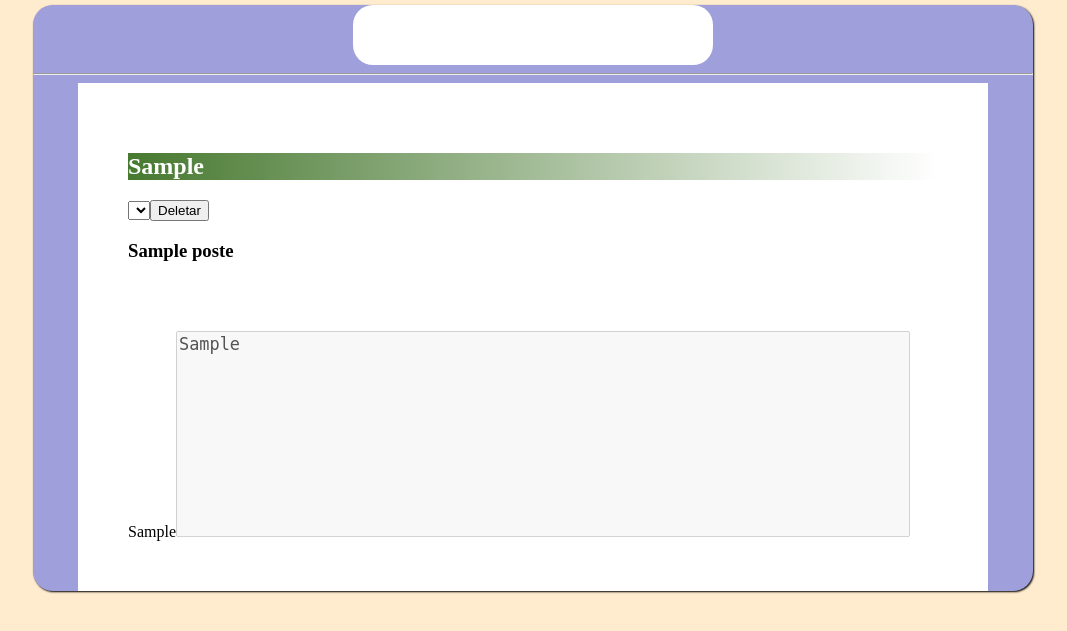
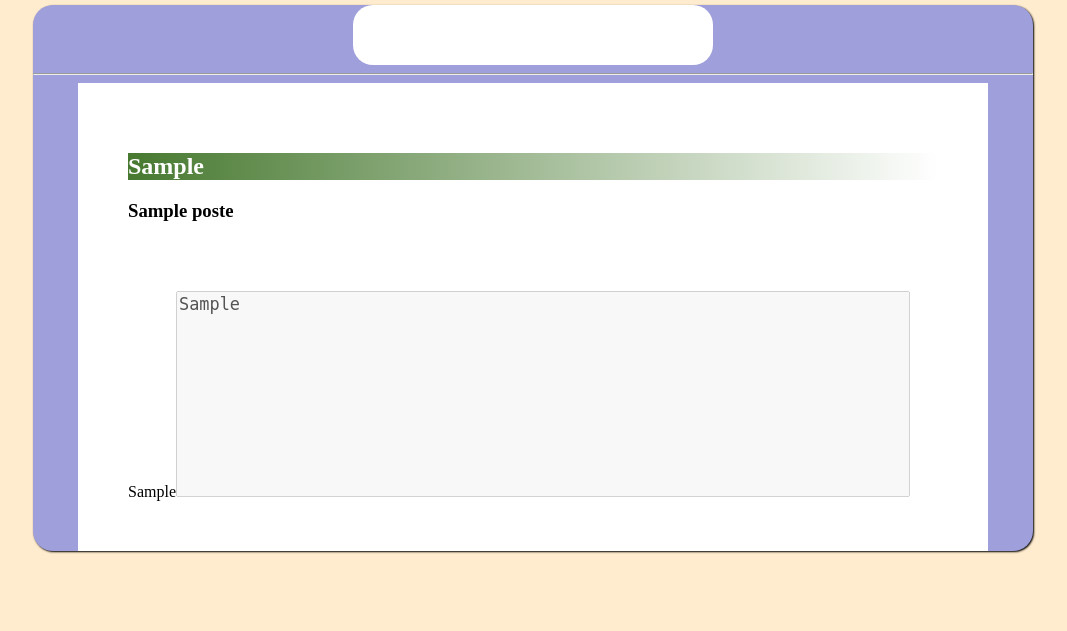
Before and after one commit to enzoDante/programa-php, a PHP site: page /blog.php in a window 1280 px wide. Shown: the part 384-1015 px from the top of the page, without its empty margins (107-1174 px from the left). After the commit the page ends 938 px from the top, so only its background shows below. Run offline with PHP 8.4, Linux system fonts and the light colour scheme; tables that the repository leaves empty or names only in its code hold one stand-in row (values such as "Sample post"); lists and menus that the app fills with data are empty.

Commit message:
Update blog.php

```diff
--- a/praticas-php/login_e_cadastro03/public/blog.php
+++ b/praticas-php/login_e_cadastro03/public/blog.php
@@ -109,14 +109,18 @@
 
                         if($p['video'] == 0){ #se nn tiver vídeo
                             #abaixo é os post q cada usuário poderá ver
-                            echo "<article class='posta'><h2>$criador</h2>
-                            <form action='blog.php' method='post'><select name='del'><option value='$i'></option></select><button type='submit'>Deletar</button></form>
-                            <h3>$titulo1</h3><textarea id='coment' cols='70' rows='10' disabled>$comentt</textarea></article>";
+                            echo "<article class='posta'><h2>$criador</h2>";
+                            if(isset($_SESSION['id_usuario'])){
+                                echo "<form action='blog.php' method='post'><select name='del'><option value='$i'></option></select><button type='submit'>Deletar</button></form>";
+                            }
+                            echo "<h3>$titulo1</h3><textarea id='coment' cols='70' rows='10' disabled>$comentt</textarea></article>";
                         }else{
                             $video1 = $p['video'];
-                            echo "<article class='posta'><h2>$criador</h2>
-                            <form action='blog.php' method='post'><select name='del'><option value='$i'></option></select><button type='submit'>Deletar</button></form>
-                            <h3>$titulo1</h3>$video1<textarea id='coment' cols='70' rows='10' disabled>$comentt</textarea></article>";
+                            echo "<article class='posta'><h2>$criador</h2>";
+                            if(isset($_SESSION['id_usuario'])){
+                                echo "<form action='blog.php' method='post'><select name='del'><option value='$i'></option></select><button type='submit'>Deletar</button></form> ";
+                            }
+                            echo"<h3>$titulo1</h3>$video1<textarea id='coment' cols='70' rows='10' disabled>$comentt</textarea></article>";
                         }
 
 
```
